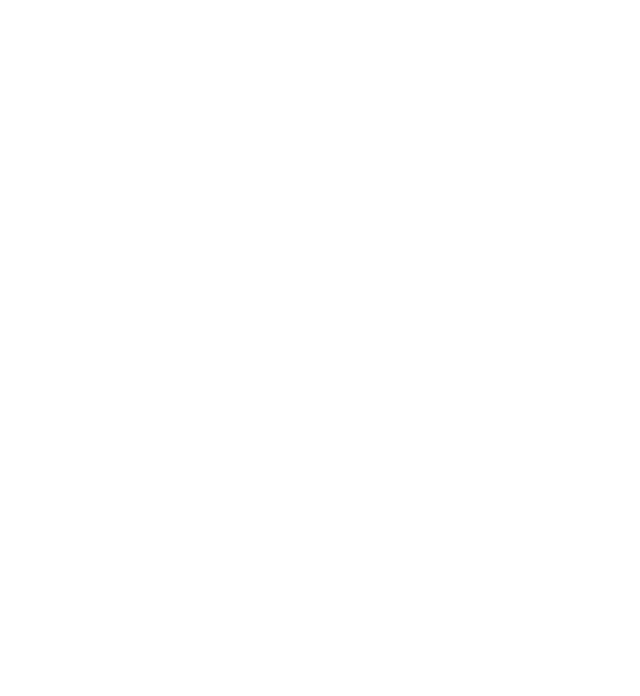
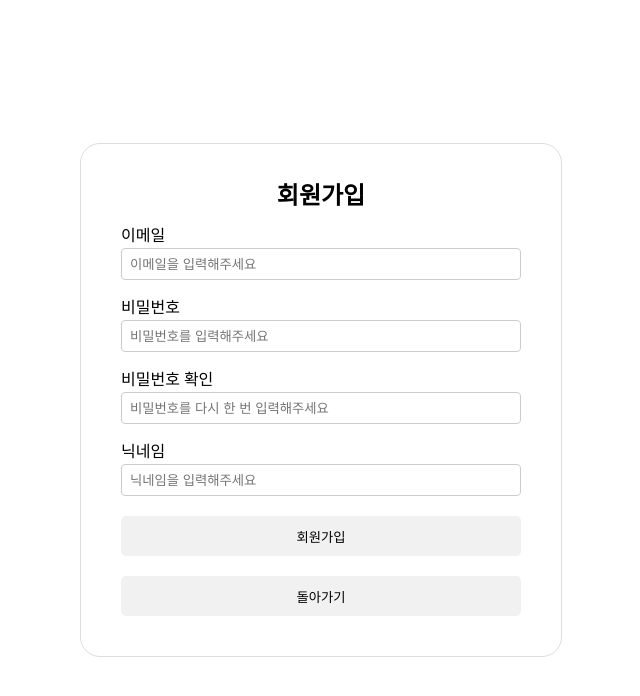
Before and after one commit to KwakOri/naebaecam-project05, a React (Vite) app: page /sign-up in a window 1280 px wide. Shown: the top 696 px of the page, without its empty margins (319-959 px from the left). Built offline with nearby package versions, Linux system fonts and the light colour scheme.

Commit message:
Type : Feat
회원가입 페이지 작성

```diff
--- a/src/pages/SignUp/SignUp.jsx
+++ b/src/pages/SignUp/SignUp.jsx
@@ -1,7 +1,79 @@
+import { useMutation } from "@tanstack/react-query";
+import api from "../../api/api";
+import { Input } from "../../components";
+import useInputs from "../../hooks/useInputs";
+import { StButton, StContainer, StForm, StTitle } from "./SignUp.styled";
+
 export const SignUp = () => {
+  const { mutateAsync: signUp } = useMutation({
+    mutationFn: (formData) => api.auth.signUp(formData),
+  });
+
+  const [form, onChange] = useInputs({
+    email: "",
+    password: "",
+    confirmPassword: "",
+    nickname: "",
+  });
+
+  const handleSignUp = async (e) => {
+    e.preventDefault();
+    if (
+      !form.email ||
+      !form.password ||
+      !form.confirmPassword ||
+      !form.nickname
+    ) {
+      alert("모든 항목을 입력해주세요.");
+      return;
+    }
+    if (form.password !== form.confirmPassword) {
+      alert("비밀번호가 일치하지 않습니다.");
+      return;
+    }
+    const result = await signUp(form);
+    alert(result.message);
+  };
+
   return (
-    <div>
-      <form></form>
-    </div>
+    <StContainer>
+      <StForm onSubmit={handleSignUp}>
+        <StTitle>회원가입</StTitle>
+        <Input
+          value={form.email}
+          onChange={onChange}
+          type={"email"}
+          name={"email"}
+          label={"이메일"}
+          placeholder={"이메일을 입력해주세요"}
+        />
+        <Input
+          value={form.password}
+          onChange={onChange}
+          type={"password"}
+          name={"password"}
+          label={"비밀번호"}
+          placeholder={"비밀번호를 입력해주세요"}
+        />
+        <Input
+          value={form.confirmPassword}
+          onChange={onChange}
+          type={"password"}
+          name={"confirmPassword"}
+          label={"비밀번호 확인"}
+          placeholder={"비밀번호를 다시 한 번 입력해주세요"}
+        />
+        <Input
+          value={form.nickname}
+          onChange={onChange}
+          type={"text"}
+          name={"nickname"}
+          label={"닉네임"}
+          placeholder={"닉네임을 입력해주세요"}
+        />
+        <StButton type="submit">회원가입</StButton>
+        <StButton>돌아가기</StButton>
+      </StForm>
+    </StContainer>
   );
 };
--- /dev/null
+++ b/src/pages/SignUp/SignUp.styled.js
@@ -0,0 +1,37 @@
+import styled from "styled-components";
+
+export const StTitle = styled.h1`
+  text-align: center;
+  font-size: 24px;
+  font-weight: 900;
+`;
+
+export const StContainer = styled.div`
+  display: flex;
+  justify-content: center;
+  align-items: center;
+  height: 100vh;
+`;
+
+export const StForm = styled.form`
+  width: 400px;
+  gap: 20px;
+  display: flex;
+  flex-direction: column;
+  padding: 40px;
+  border-radius: 20px;
+  border: 1px solid #ddd;
+`;
+
+export const StButton = styled.button`
+  width: 100%;
+  height: 40px;
+  background: #f1f1f1;
+  border: none;
+  padding: 10px;
+  border-radius: 5px;
+  cursor: pointer;
+  &:hover {
+    background: #ddd;
+  }
+`;
```
